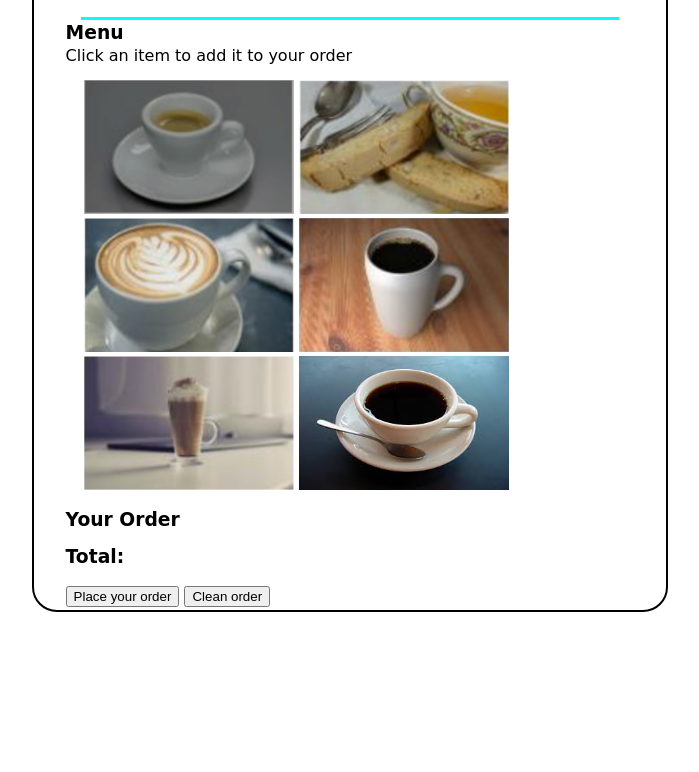
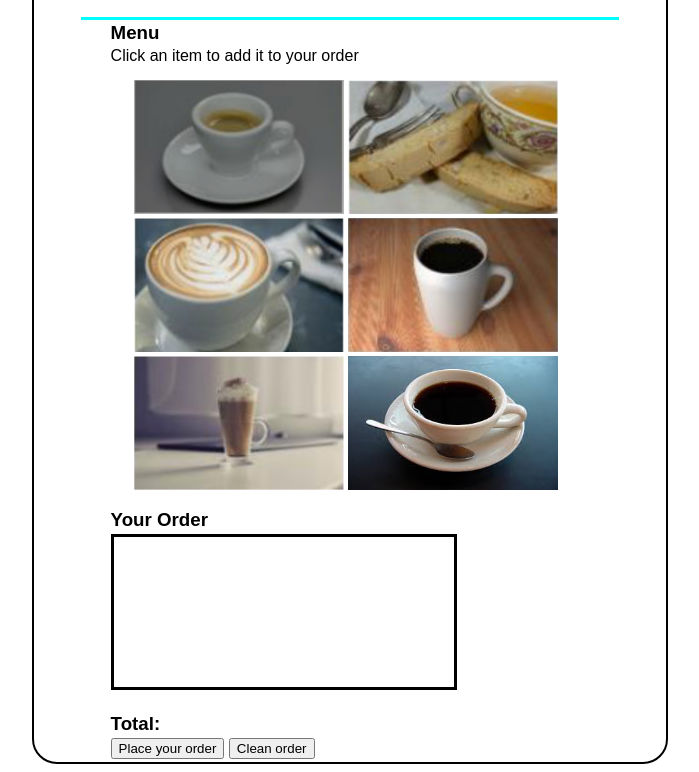
Before and after one commit to kdeicide/OOP-and-Ajax, a plain HTML site: page assignment2/index.html in a window 1280 px wide. Shown: the part 193-965 px from the top of the page, without its empty margins (290-989 px from the left). Before the commit the page ends 813 px from the top, so only its background shows below. Drawn offline with nearby package versions, Linux system fonts and the light colour scheme.

Commit message:
second page layout fixed

```diff
--- a/assignment2/index.css
+++ b/assignment2/index.css
@@ -1,5 +1,5 @@
 body {
-  font-family: cursive;
+  font-family: sans-serif;
 }
 #main_container {
   border: black solid 2px;
@@ -34,8 +34,12 @@ body {
   max-width: 900px;
   min-width: 400px;
 }
-.text_info {
+.text_info,
+a {
   margin: 2px 5px 3px 5%;
+}
+a:visited{
+  color: blue;
 }
 #order_pics p {
   position: relative;
@@ -46,3 +50,17 @@ body {
 li {
   list-style: none;
 }
+
+#total_section p {
+  display: inline-block;
+}
+#order_selected {
+  overflow: scroll;
+  height: 150px;
+  width: 300px;
+  border-style: solid;
+  margin: 2px 5px 3px 5%;
+}
+#selecting_menu {
+  margin: 0 50px;
+}
--- a/assignment2/index.html
+++ b/assignment2/index.html
@@ -85,14 +85,15 @@
         <ul id="order_selected">
           <li class="added_item"></li>
         </ul>
-        <h3 class="text_info">
-          Total:
-          <p class="total_price"></p>
-        </h3>
-
+        <div id="total_section">
+          <h3 class="text_info">
+            Total:
+            <p class="total_price"></p>
+          </h3>
+        </div>
         <div class="text_info">
           <input type="button" value="Place your order" id="submitted" />
-          <input type="button" value="Clean order" id="clean"/>
+          <input type="button" value="Clean order" id="clean" />
         </div>
       </div>
     </div>
```
Also changed, not shown: assignment2/submitted_page.html (+3 -3 lines).
